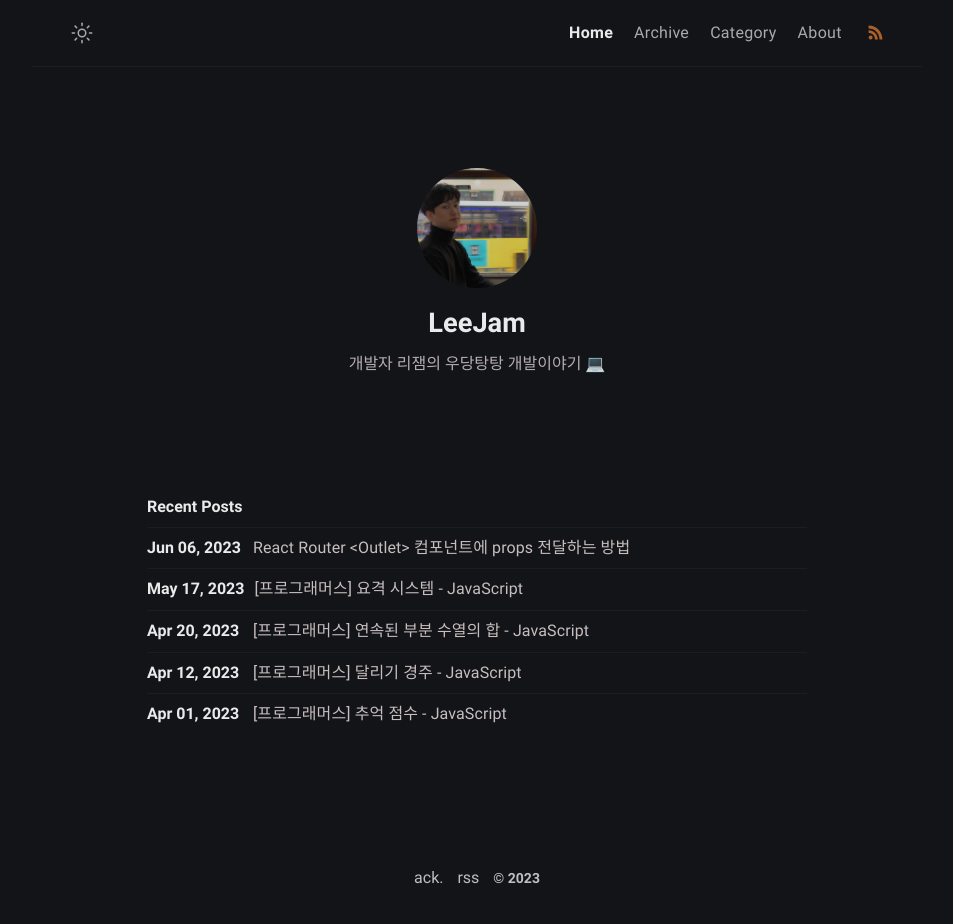
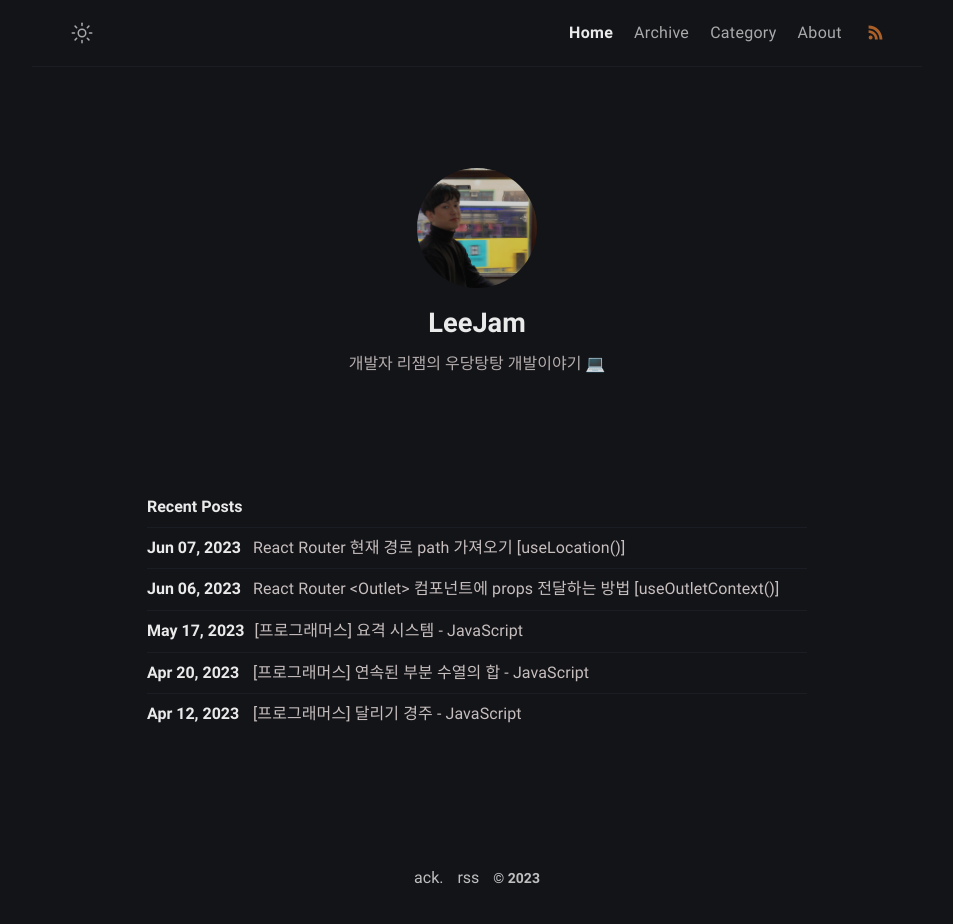
Before and after one commit to LeeJams/LeeJams.github.io, a Jekyll site: the page built from index.md, in a window 1280 px wide. Shown: the whole page, without its empty margins (163-1116 px from the left). Built offline with Jekyll 4.4.1, drawn with Linux system fonts in a browser that asks for light colours; part of the change alters nothing that is shown.

Commit message:
useLocation

```diff
--- a/_posts/react/2023-06-06-useOutletContext.md
+++ b/_posts/react/2023-06-06-useOutletContext.md
@@ -1,6 +1,6 @@
 ---
 layout: post
-title: "React Router <Outlet> 컴포넌트에 props 전달하는 방법"
+title: "React Router <Outlet> 컴포넌트에 props 전달하는 방법 [useOutletContext()]"
 tags: [React, ReactRouter, Outlet, useOutletContext]
 category: ["REACT"]
 ---
@@ -20,7 +20,7 @@ Step 1, 2, 3, 4 컴포넌트를 children으로 받는 OrderLayout이 존재한
 
 ### 사용 방법 - 사용
 
-![react layout](../../assets/img/outlet/use.png)
+![react use](../../assets/img/outlet/use.png)
 _<center>Step1.js</center>_
 
 받는 곳(children)에서는 **useOutletContext()**를 **import** 원하는 값을 가져와 사용이 가능하다.<br />
--- /dev/null
+++ b/_posts/react/2023-06-07-useLocation.md
@@ -0,0 +1,30 @@
+---
+layout: post
+title: "React Router 현재 경로 path 가져오기 [useLocation()]"
+tags: [React, ReactRouter, path, useLocation]
+category: ["REACT"]
+---
+
+<center>
+<img src="../../assets/img/location/path.png" />
+</center>
+_<center>url path란?</center>_
+
+개발을 하다보면 현재 경로를 가져오고 싶을 종종 때가 있다.<br />
+React Router는 **useLocation()**을 사용하여 현재 경로(path)를 가져올 수 있다.
+
+### 사용 방법
+
+![useLocation](../../assets/img/location/useLocation.png)
+
+useLocation()애서 구조 분해 할당을 사용하여 pathname을 가져올 수 있다. <br />
+
+- 만약 **구조 분해 할당을 사용하지 않는다면 useLocation()에서 얻을 수 있는 정보들은 hash, key, pathname, search, state**가 있는데 딱히 어딘가에 사용할 만한 정보는 아니라고 판단이 든다.
+
+useLocation()을 사용하면 라우터를 이동할 때마다 동작을 하기 때문에 경로가 변경되었을 경우 발생할 수 있는 사이드 이펙트를 잡는데 유용하게 사용할 수 있다.
+
+#### 정리
+
+[useLocation() 공식자료 - React Router](https://reactrouter.com/en/main/hooks/use-location#uselocation){:target="\_blank"}<br />
+
+피드백은 언제나 환영입니다. 😊
```
Also changed, not shown: assets/img/location/path.png (added), assets/img/location/useLocation.png (added).
